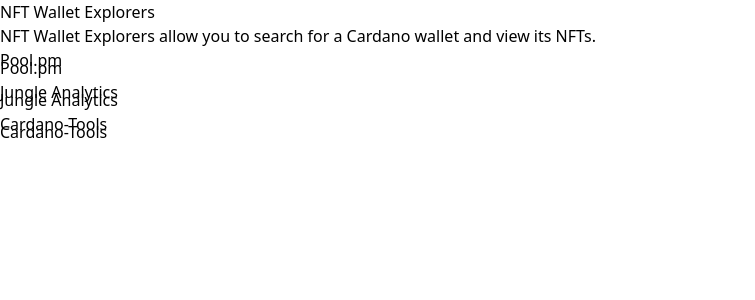
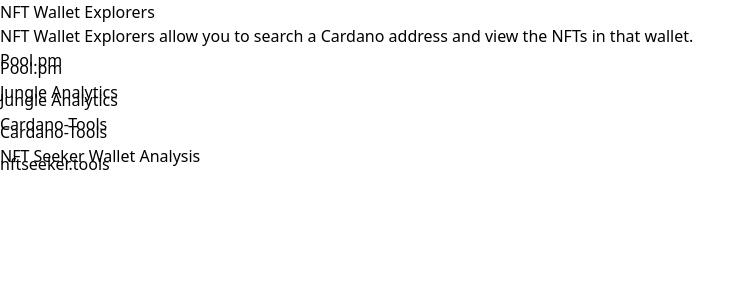
Before and after one commit to adastackio/adastack.io, a Next.js app: page /nfttools/nftwalletexplorers in a window 1280 px wide. Shown: the top 300 px of the page, without its empty margins (0-755 px from the left). Built offline with nearby package versions, Linux system fonts and the light colour scheme.

Commit message:
improve nft text and add nft seeker

```diff
--- a/pages/blockchainexplorers/blockexplorers.mdx
+++ b/pages/blockchainexplorers/blockexplorers.mdx
@@ -45,8 +45,6 @@
   <OpenSource className="tag-icon tag-icon-open-source"/>&nbsp;Twitter
 </button>
 
-
-
 #### AdaStat
 [AdaStat](https://adastat.net/) is another great Cardano explorer. The site also has a rich dashboard when viewing [stake pool stats](https://adastat.net/pools). They also display the results of [on-chain votes](https://adastat.net/polls). You can support AdaStat's development by staking to [STAT](https://adastat.net/pools/77b0a93c26ac65be36e9a9f220f9a43cbc57d705fc5d8f1de5fdeea1).
 
--- a/pages/nfttools/nftanalytics.mdx
+++ b/pages/nfttools/nftanalytics.mdx
@@ -1,6 +1,6 @@
 # NFT Analytics
 
-NFT Analytics tools allow you to see the state of the NFT market and gain insights into specfic NFT projects.
+NFT Analytics Tools allow you to gain insights about specific NFT projects and the broader NFT market.
 
 #### OpenCNFT
 [OpenCNFT.io](https://opencnft.io/)
@@ -10,3 +10,6 @@
 
 #### Cnft.tools
 [Cnft.tools](https://cnft.tools/)
+
+#### NFT Seeker
+[Nftseeker.tools](https://nftseeker.tools/)
--- a/pages/nfttools/nftwalletexplorers.mdx
+++ b/pages/nfttools/nftwalletexplorers.mdx
@@ -1,6 +1,6 @@
 # NFT Wallet Explorers
 
-NFT Wallet Explorers allow you to search for a Cardano wallet and view its NFTs.
+NFT Wallet Explorers allow you to search a Cardano address and view the NFTs in that wallet.
 
 #### Pool.pm
 [Pool.pm](https://pool.pm/nfts)
@@ -10,3 +10,6 @@
 
 #### Cardano-Tools
 [Cardano-Tools](https://cardano-tools.io/my)
+
+#### NFT Seeker Wallet Analysis
+[nftseeker.tools](https://nftseeker.tools/)
```
